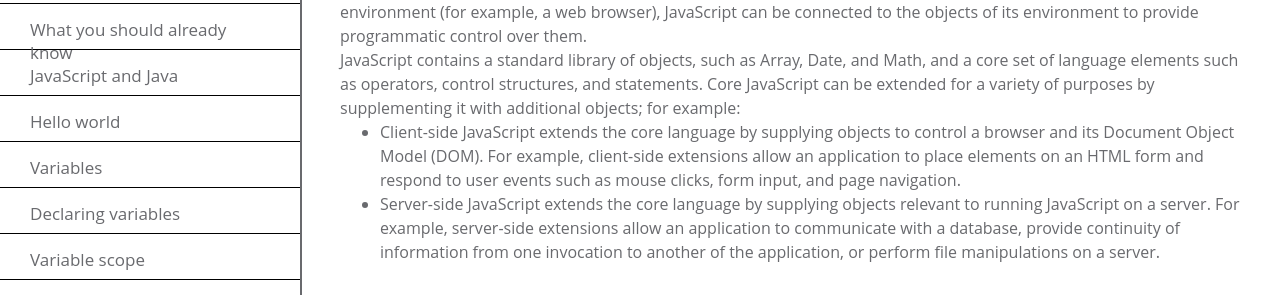
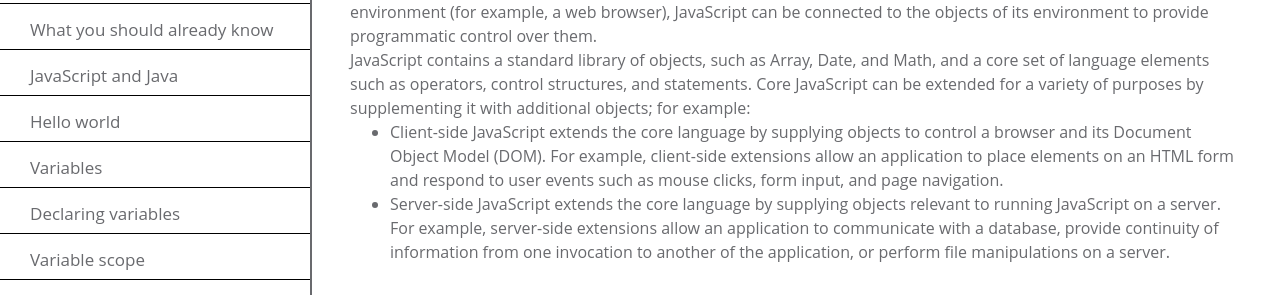
Before and after one commit to sohazur/Documentation-Page, a plain HTML site: page index.html in a window 1280 px wide. Shown: the part 101-396 px from the top of the page. Drawn offline with Linux system fonts and the light colour scheme.

Commit message:
fixed navbar overflow

```diff
--- a/style.scss
+++ b/style.scss
@@ -12,12 +12,11 @@ body {
 
 #navbar {
     font-size: 17px;
-    width: 300px;
+    width: 310px;
     height: 100%;
     position: fixed;
     top: 0;
     left: 0;
-    overflow: auto;
     border-right: 2px solid #696A6E;
 
     header {
@@ -28,6 +27,8 @@ body {
     ul {
         list-style-type: none;
         padding: 0;
+        height: 92.5%;
+        overflow: auto;
         margin: auto;
 
         li {
@@ -46,7 +47,7 @@ body {
 
 
 section {
-    margin: 35px 40px 35px 340px;
+    margin: 35px 40px 35px 350px;
     line-height: 1.5;
 
     code {
```
Also changed, not shown: style.css, 1 other file.
